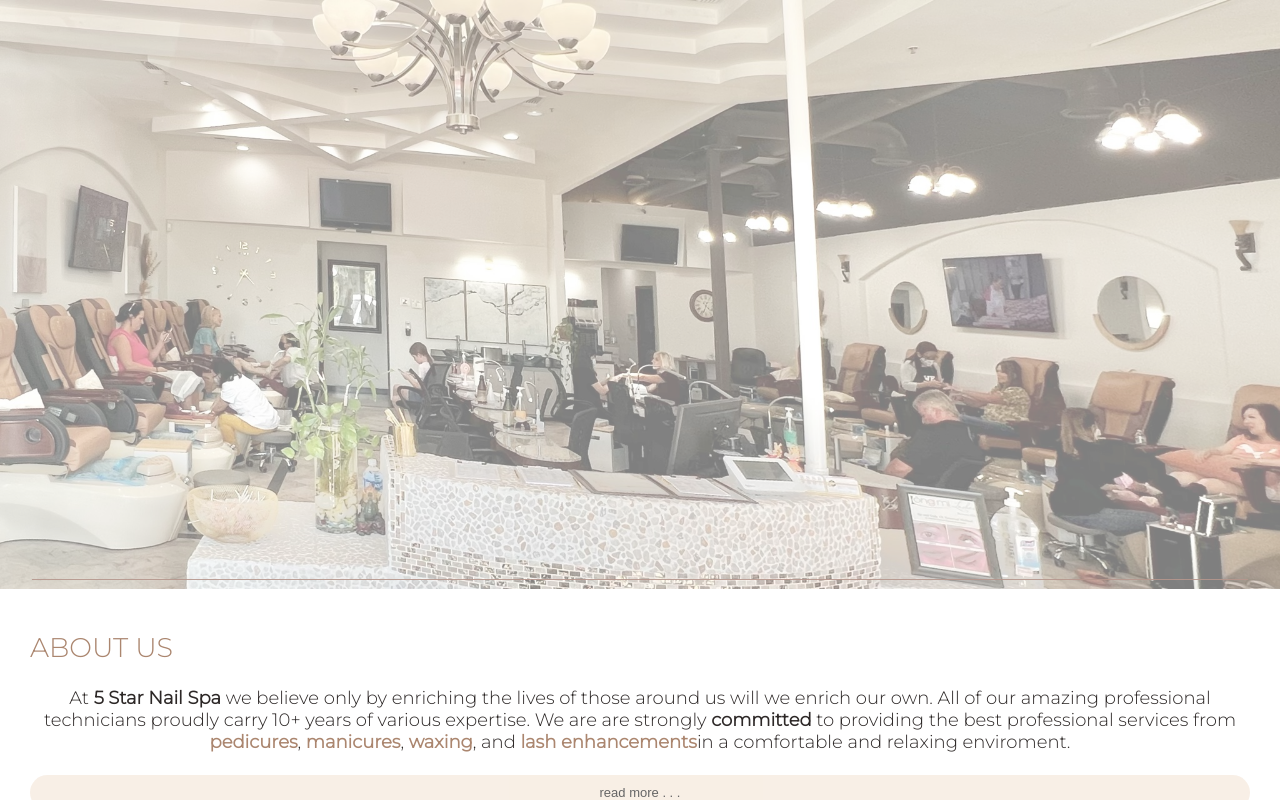
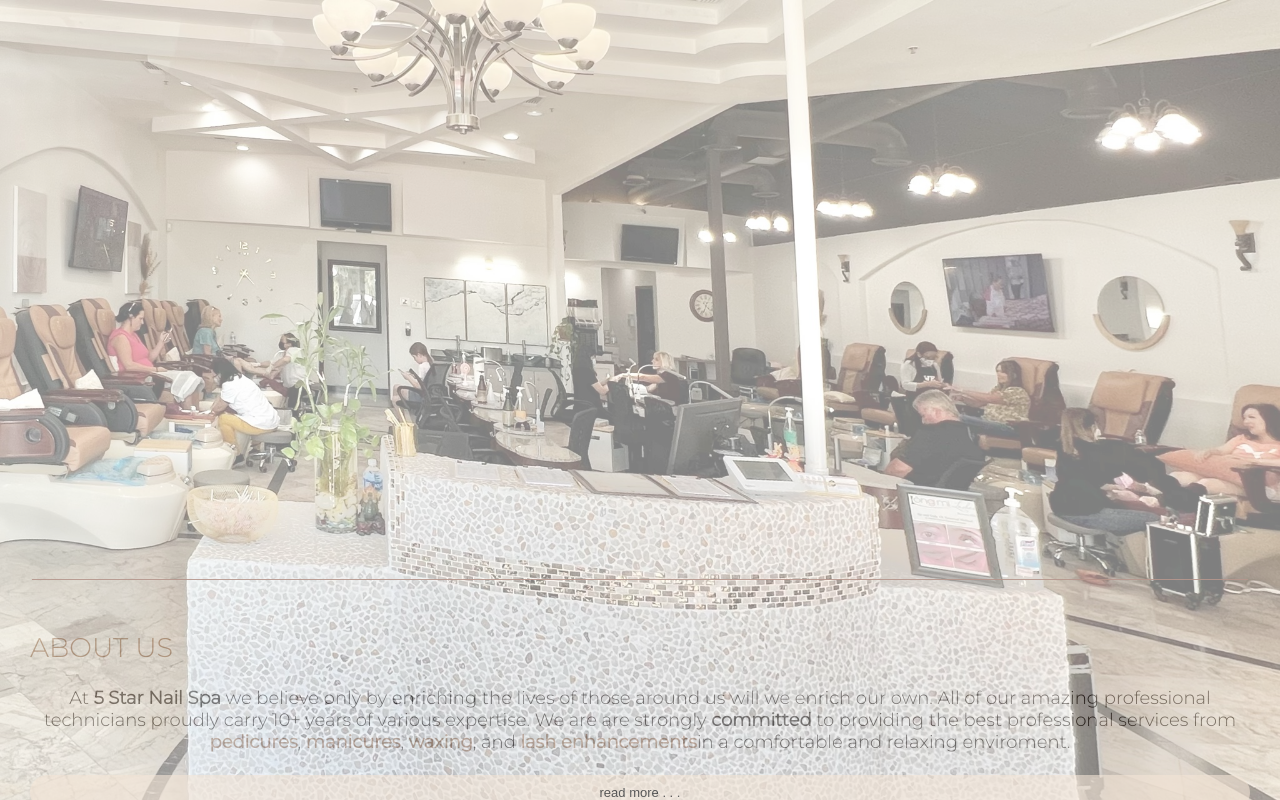
Before and after one commit to tuyet-pham/NailSalon, a React (Create React App) app: page / in a window 1280 px wide. Shown: the top 800 px of the page. Built offline with nearby package versions, Linux system fonts and the light colour scheme.

Commit message:
trying something for aws

```diff
--- a/src/pages/components.css
+++ b/src/pages/components.css
@@ -42,8 +42,6 @@
     width: 100%;
     opacity: .5;
     z-index: -100;
-    position: sticky;
-    position: -webkit-sticky;
 }
 
 .ico {
```
